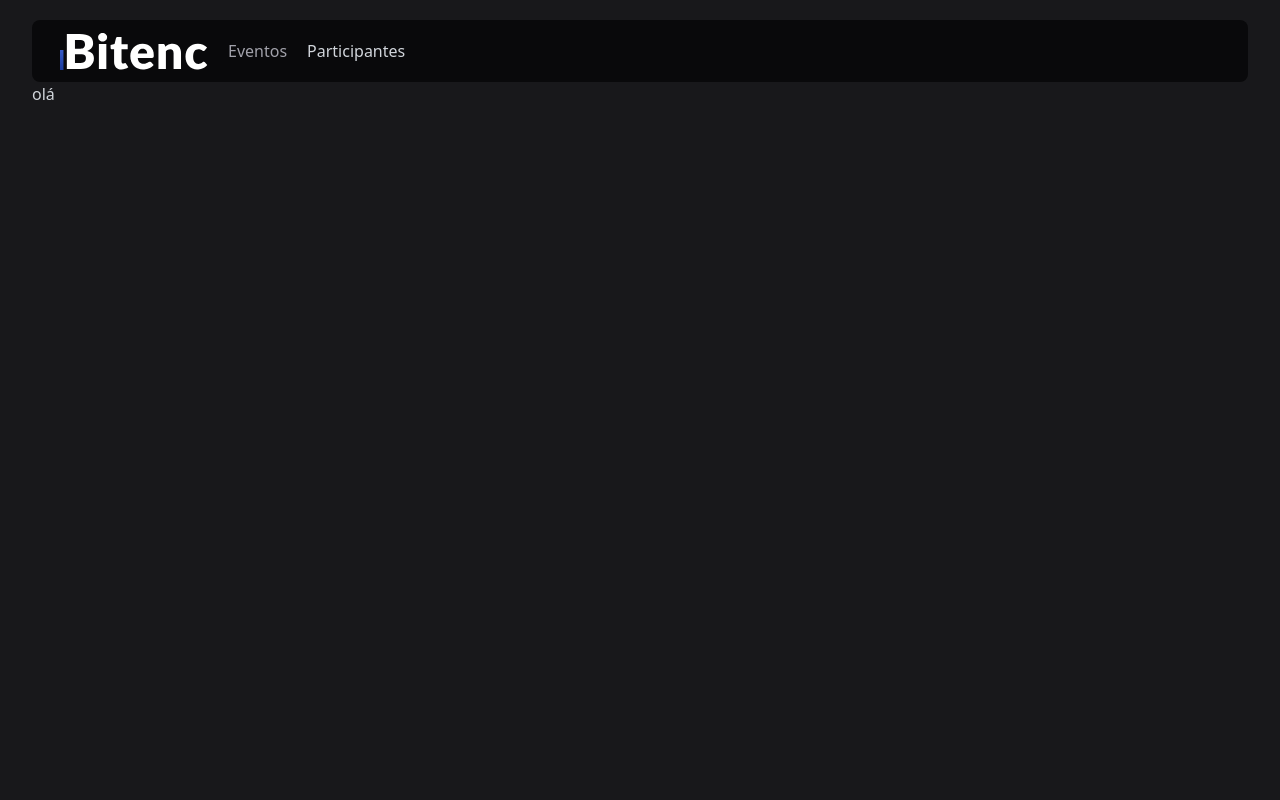
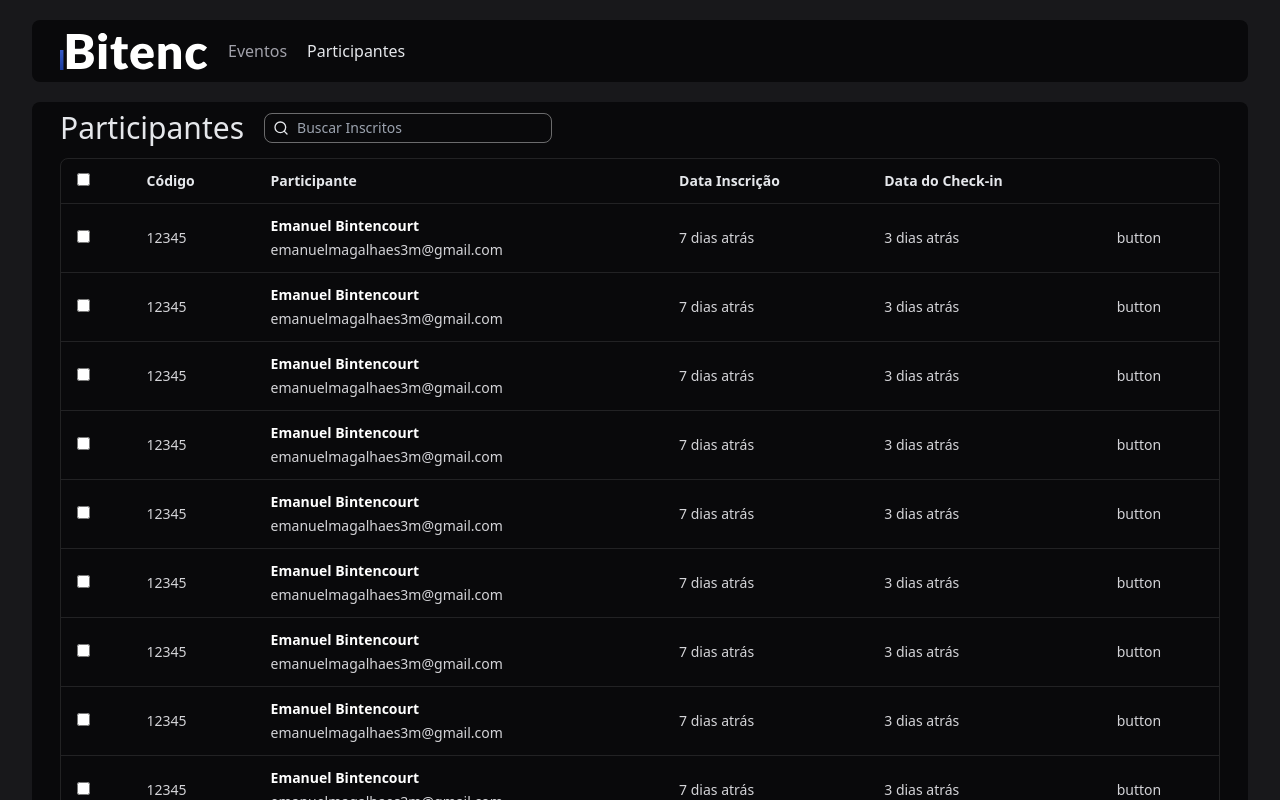
Before and after one commit to EmanuelBitenc/Manager-pass, a React (Vite) app: page / in a window 1280 px wide. Shown: the top 800 px of the page. Built offline with nearby package versions, Linux system fonts and the light colour scheme.

Commit message:
Participante List

```diff
--- a/src/App.tsx
+++ b/src/App.tsx
@@ -3,7 +3,7 @@ import ParticipantesList from "./components/participantesList";
 
 const App = () => {
   return (
-    <div className="max-w-[1216px] mx-auto py-5 bg-zinc-900 text-gray-300 ">
+    <div className="max-w-[1216px] mx-auto py-5 bg-zinc-900 text-gray-200 ">
       <Header />
       <ParticipantesList />
     </div>
--- a/src/components/header.tsx
+++ b/src/components/header.tsx
@@ -2,8 +2,8 @@ import icon from "../assets/Logo.svg";
 
 const Header = () => {
   return (
-    <div className="bg-zinc-950 rounded-lg p-2">
-      <nav className="px-5 py-1">
+    <div className="container mb-5 ">
+      <nav className=" py-1 ">
         <ul className="flex gap-5 items-center font-medium ">
           <li>
             <a href="https://www.linkedin.com/in/emanuelbitencourt/">
--- a/src/components/participantesList.tsx
+++ b/src/components/participantesList.tsx
@@ -1,5 +1,70 @@
+import { Search } from "lucide-react";
+
 const ParticipantesList = () => {
-  return <div>olá</div>;
+  return (
+    <div className="container">
+      <div className=" flex gap-5 items-center mb-3">
+        <h1 className="text-3xl">Participantes</h1>
+        <div className="border border-white/40 rounded-lg px-2 py-1 text-sm w-72 flex items-center gap-2 ">
+          <Search className="size-4 " />
+          <input
+            type="text"
+            placeholder="Buscar Inscritos"
+            className="bg-transparent flex-1 outline-none"
+          />
+        </div>
+      </div>
+      <div className="border border-white/10 rounded-lg ">
+        <table className="w-full ">
+          <thead>
+            <tr className="border-b border-white/10">
+              <th className="th-table ">
+                <input type="checkbox" name="" id="" />
+              </th>
+              <th className="th-table">Código</th>
+              <th className="th-table">Participante</th>
+              <th className="th-table">Data Inscrição</th>
+              <th className="th-table">Data do Check-in</th>
+              <th className="th-table"></th>
+            </tr>
+          </thead>
+          <tbody>
+            {Array.from({ length: 10 }).map(() => {
+              return (
+                <tr className="border-b border-white/10">
+                  <td className="td-table">
+                    <input type="checkbox" name="" id="" />
+                  </td>
+                  <td className="td-table">12345</td>
+                  <td className="td-table">
+                    <div className="flex flex-col gap-1">
+                      <span className="font-semibold text-white">
+                        Emanuel Bintencourt
+                      </span>
+                      <span>emanuelmagalhaes3m@gmail.com</span>
+                    </div>
+                  </td>
+                  <td className="td-table">7 dias atrás</td>
+                  <td className="td-table">3 dias atrás</td>
+                  <td className="td-table"> button</td>
+                </tr>
+              );
+            })}
+          </tbody>
+          <tfoot>
+            <tr>
+              <td className="td-table" colSpan={3}>
+                Mostrando 10 de 228 itens
+              </td>
+              <td className="td-table text-right" colSpan={3}>
+                Página 1 de 23
+              </td>
+            </tr>
+          </tfoot>
+        </table>
+      </div>
+    </div>
+  );
 };
 
 export default ParticipantesList;
```
